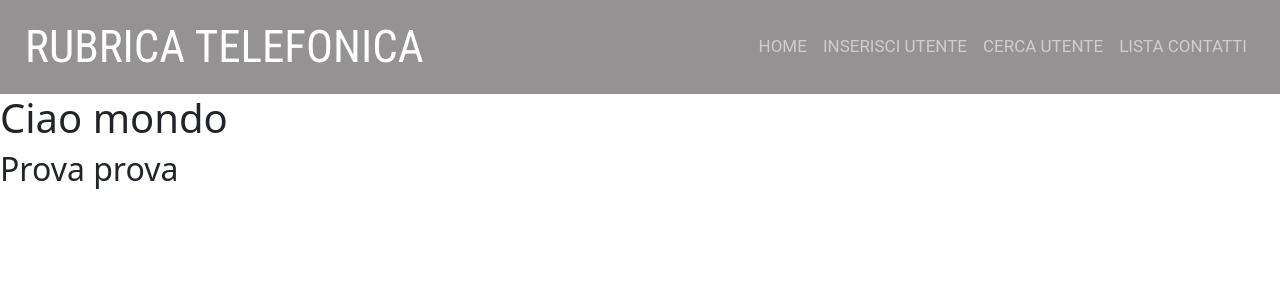
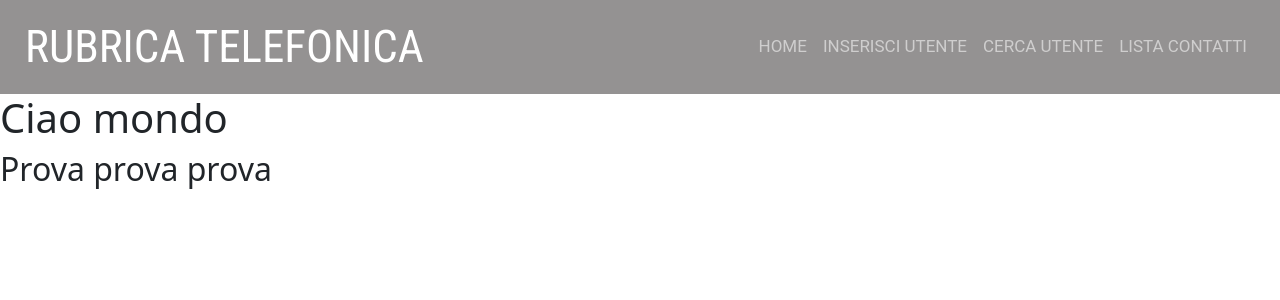
Before and after one commit to Erunernew74/RubricaReact, a React (Create React App) app: page / in a window 1280 px wide. Shown: the top 300 px of the page. Built offline with nearby package versions, Linux system fonts and the light colour scheme.

Commit message:
nuovo inserimento

```diff
--- a/src/pages/Home.js
+++ b/src/pages/Home.js
@@ -4,7 +4,7 @@ function Home() {
     return (
         <div>
             <h1>Ciao mondo</h1>
-            <h2>Prova prova</h2>
+            <h2>Prova prova prova</h2>
         </div>
     )
 }
```
